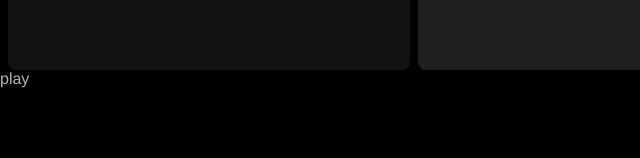
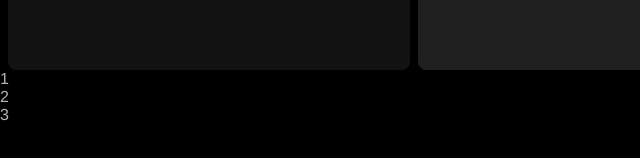
Before and after one commit to Yashwardhan-singh-thakur/Spotfy-Clone, a plain HTML site: page index.html in a window 1280 px wide. Shown: the part 634-792 px from the top of the page, 0-640 px from the left. Drawn offline with nearby package versions, Linux system fonts and the light colour scheme.

Commit message:
little change

```diff
--- a/index.html
+++ b/index.html
@@ -77,7 +77,11 @@
       </div>
 
       <div class="main-content"></div>
-      <div class="play-bar">play</div>
+      <div class="play-bar">
+        <div>1</div>
+        <div>2</div>
+        <div>3</div>
+      </div>
     </div>
   </body>
   <script src="app.js"></script>
```
